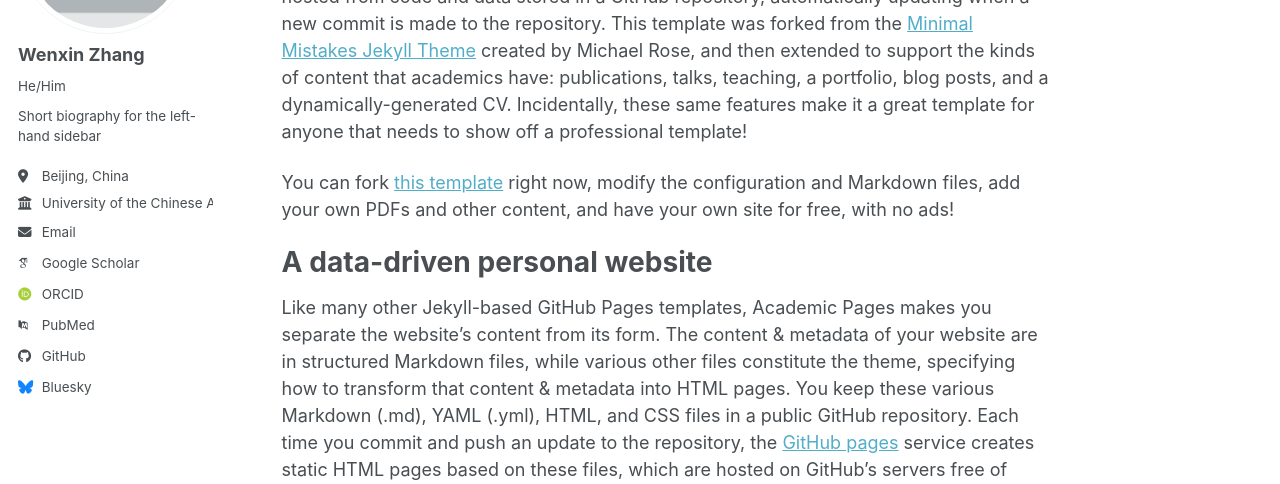
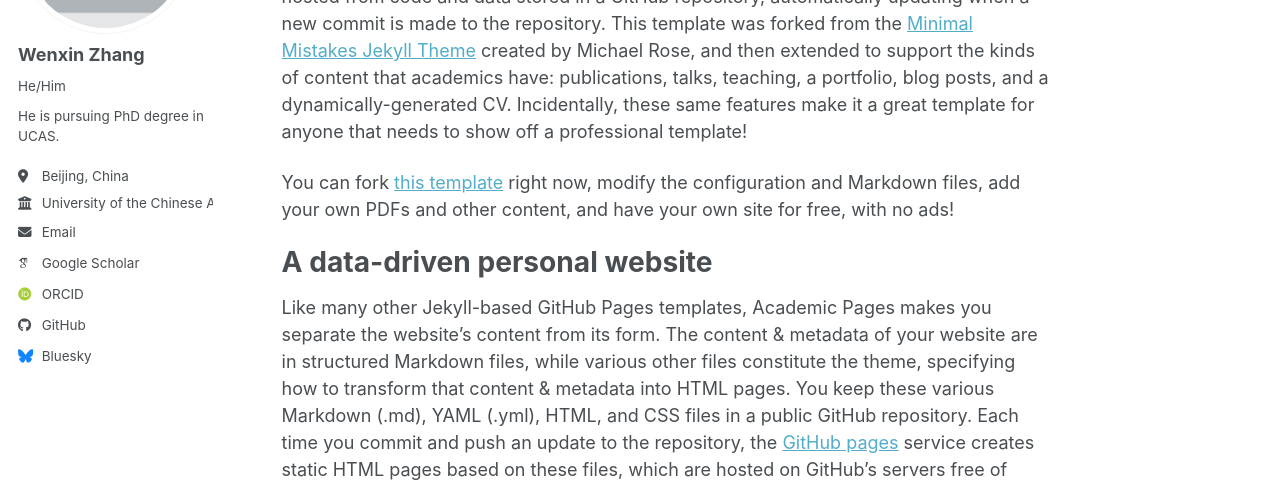
Before and after one commit to shaieesss/shaieesss.github.io, a Jekyll site: the page built from _pages/about.md, in a window 1280 px wide. Shown: the part 242-726 px from the top of the page. Built offline with Jekyll 4.4.1, drawn with Linux system fonts in a browser that asks for light colours; some web fonts are replaced; a script bundle is joined from its source files by our own code; library files that are not in the unit come from our copies.

Commit message:
Update _config.yml

```diff
--- a/_config.yml
+++ b/_config.yml
@@ -26,11 +26,11 @@ author:
   avatar           : "profile.png"
   name             : "Wenxin Zhang"
   pronouns         : "He/Him"
-  bio              : "Short biography for the left-hand sidebar"
+  bio              : "He is pursuing PhD degree in UCAS."
   location         : "Beijing, China"
   employer         : "University of the Chinese Academy of Sciences"
   uri              : # URL
-  email            : "zwxzhang12@163.com\\zhangwenxin23@mails.ucas.ac.cn"
+  email            : "zwxzhang12@163.com"
 
   # Academic websites
   academia         : # URL
@@ -41,7 +41,7 @@ author:
   orcid            : "https://orcid.org/0009-0000-8916-6944"
   semantic         : # URL
   ssrn             : # URL
-  pubmed           : "https://www.ncbi.nlm.nih.gov/pubmed/?term=john+snow"
+  pubmed           : # URL
   researchgate     : # URL
   scopus           : # URL
   zotero           : # URL
```
